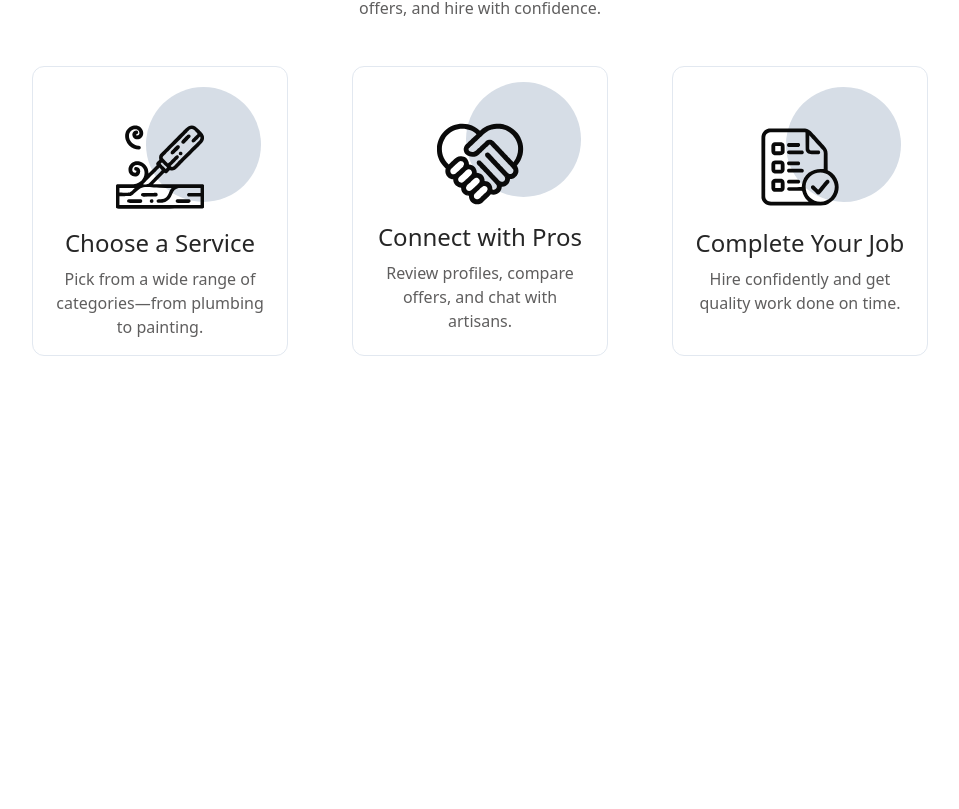
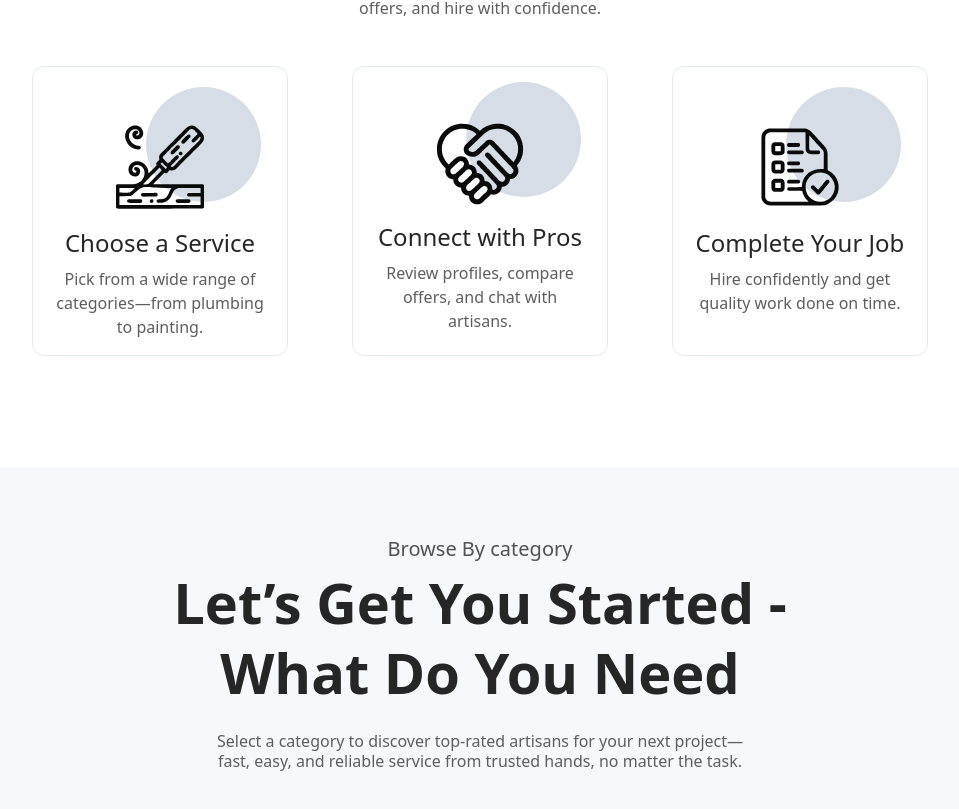
Before and after one commit to toneflix/artisyn.io, a Next.js app: page / in a window 1280 px wide. Shown: the part 1133-1942 px from the top of the page, without its empty margins (160-1119 px from the left). Before the commit the page ends 1600 px from the top, so only its background shows below. Built offline with nearby package versions, Linux system fonts and the light colour scheme.

Commit message:
chore: add browse category section

```diff
--- a/app/page.tsx
+++ b/app/page.tsx
@@ -1,11 +1,13 @@
 import Hero from '@/components/landing/sections/hero';
 import HowItWorks from '@/components/landing/sections/how-it-works';
+import BrowseByCategory from '@/components/landing/sections/browse-by-category';
 
 function Page() {
   return (
     <div>
       <Hero />
       <HowItWorks />
+      <BrowseByCategory />
     </div>
   )
 };
--- /dev/null
+++ b/components/landing/sections/browse-by-category.tsx
@@ -0,0 +1,18 @@
+function BrowseByCategory() {
+  return (
+    <section className='flex flex-col items-center px-10 py-16 min-h-svh bg-[#F7F8FC]'>
+      <div className='text-center max-w-3xl leading-tight'>
+        <h1 className='mt-1 text-[#535252] font-medium text-xl'>Browse By category</h1>
+        <p className='mt-1 text-[#262626] font-bold text-[56px]'>Let’s Get You Started - What Do You Need</p>
+        <p className='mt-6 text-[#5F5E5E] md:max-w-[70%] mx-auto'>
+          Select a category to discover top-rated artisans for your next project—fast, easy, and reliable service from trusted hands, no matter the task.
+        </p>
+      </div>
+
+      <div className='grid md:grid-cols-3 gap-3 md:gap-16 max-w-4xl mt-12'>
+      </div>
+    </section>
+  )
+}
+
+export default BrowseByCategory
```
